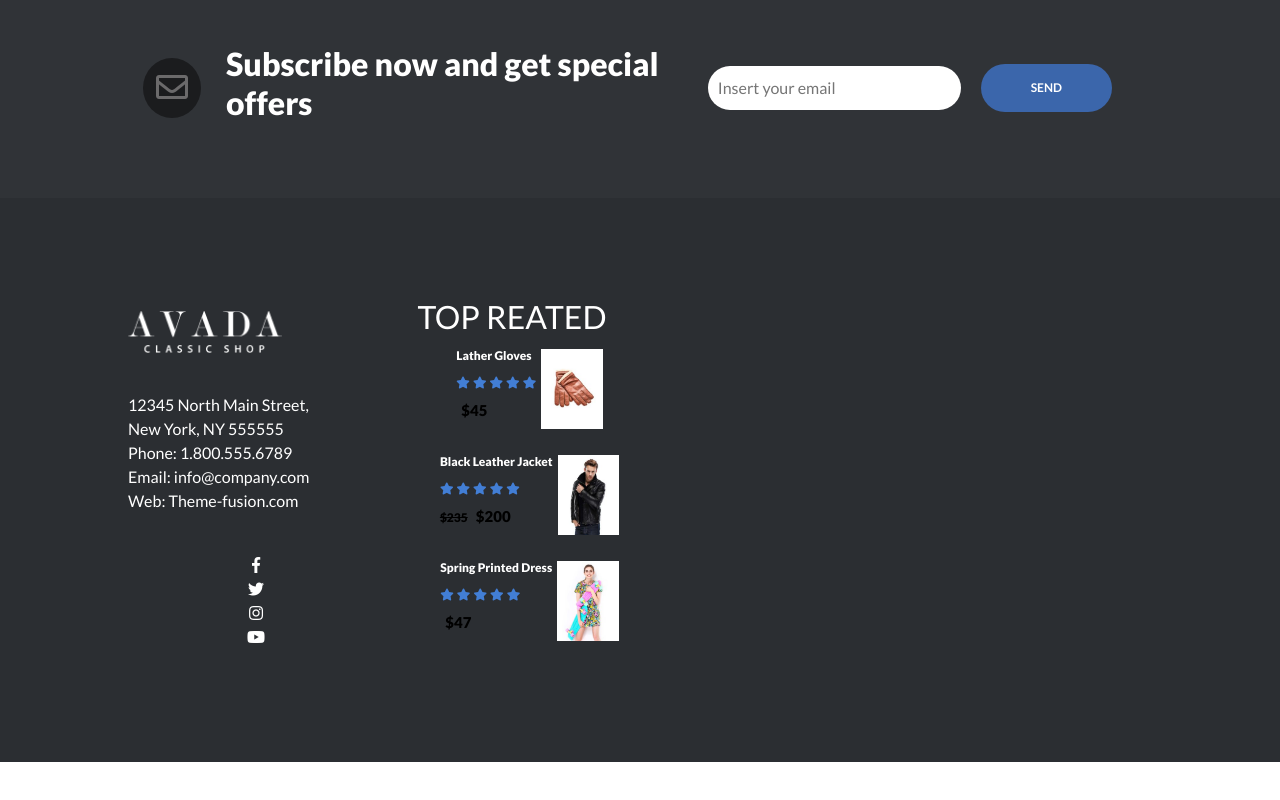
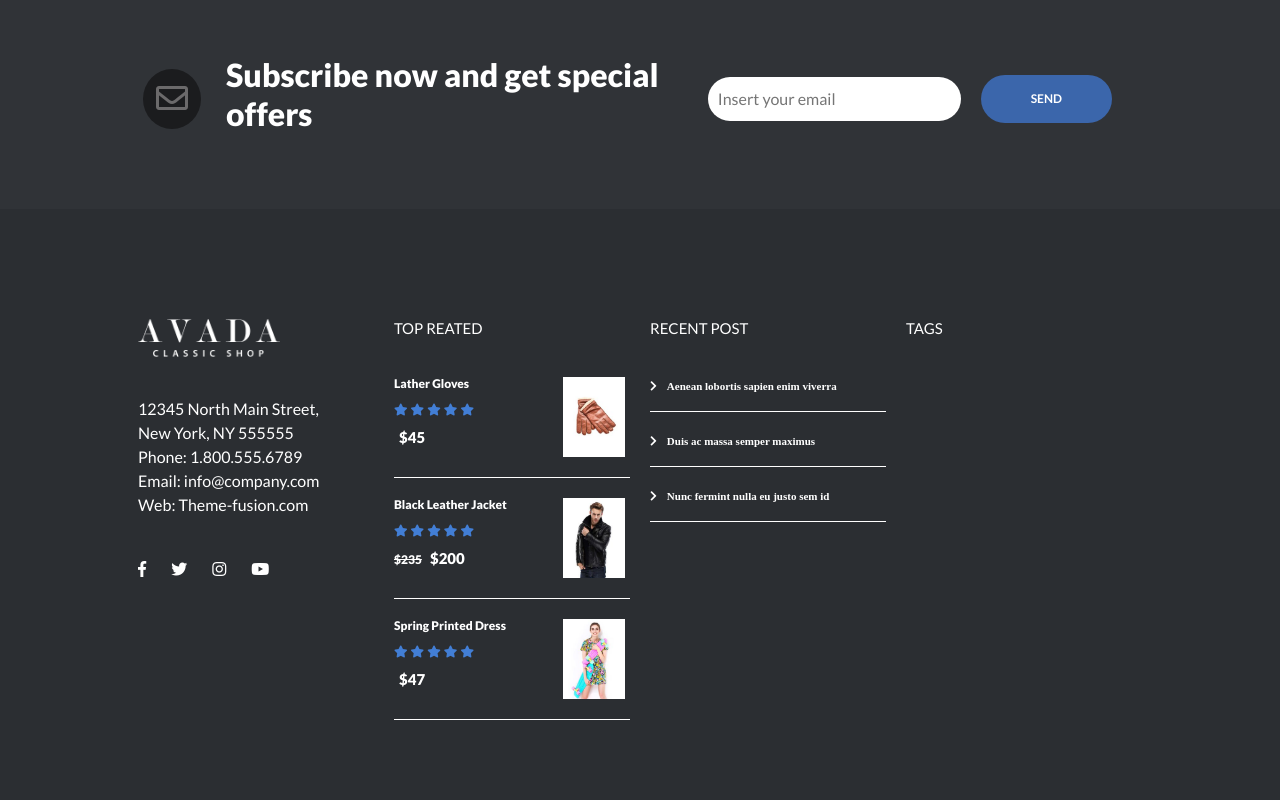
Before and after one commit to pierlucamariodussich/HTML_VueJs, a plain HTML site: page index.html in a window 1280 px wide. Shown: the part 5283-6083 px from the top of the page. Before the commit the page ends 6045 px from the top, so only its background shows below. Drawn offline with nearby package versions, Linux system fonts and the light colour scheme.

Commit message:
AVADA | version 1.0 > finish footer

```diff
--- a/css/style.css
+++ b/css/style.css
@@ -631,7 +631,7 @@ width: 100%
 }
 
 .blog > .row{
-  width: 60%;
+  width: 80%;
 }
 
 .blog > .row > .col{
@@ -670,7 +670,7 @@ width: 100%
   width: 100%
 }
 .summary > .row{
-  width: 60%;
+  width: 80%;
 }
 
 .summary > .row >.col-3 > h2{
@@ -845,7 +845,7 @@ footer > .row{
 footer > .row >.col-3{
   width: 100%;
   margin:0;
-  padding:0;
+  padding:10px ;
 }
 
 .first_column > img{
@@ -860,7 +860,50 @@ footer > .row >.col-3{
   margin-bottom: 40px ;
 }
 
-.social_footer > a {
+.white{
   color: white;
+}
+
+.social_footer{
+  width: 100%
+}
+
+.social_footer > a{
+  margin-right: 25px;
+}
+
+footer > .row >.col-3 > h2{
+  font-size: 15px;
+  margin-bottom:20px;
+  padding:0;
+  text-align: left;
+}
+
+footer > .row >.col-3 > ul{
+  width: 100%;
+  margin:0;
+  padding:0;
+}
+footer > .row >.col-3 > ul > li{
+  width: 100%;
+  padding: 15px 0;
+  margin:0;
+  border-bottom: 1px solid white;
+  list-style: none;
 
 }
+
+footer .t-p-p > .price > span {
+  color: white;
+}
+
+footer > .row >.col-3 > ul > li > a{
+  color: white;
+  font-size: 11px;
+  font-weight: 400;
+
+}
+
+footer > .row >.col-3 > ul > li > a > i > span{
+  margin: 10px;
+}
--- a/index.html
+++ b/index.html
@@ -541,7 +541,7 @@
       </section>
        <!-- footer -->
       <footer  class=" footer d-flex flex-column align-items-center justify-content-center">
-        <div class="row d-flex  align-items-center justify-content-center">
+        <div class="row d-flex  align-items-start justify-content-start">
           <div class="col-3 first_column">
             <img src="img/logof.png" alt="logo bianco">
             <p> 12345 North Main Street, <br>
@@ -549,19 +549,20 @@
                 Phone: 1.800.555.6789 <br>
                 Email: info@company.com <br>
                 Web: Theme-fusion.com</p>
-             <div class="social_footer d-flex justify-content-center align-items-center"
-                     v-for='icon in icons'>
-                  <a :href="icon.src">
+             <div class="social_footer d-flex  justify-content-start ">
+                  <a v-for='icon in icons'
+                     :href="icon.src"
+                     class="white">
                     <i :class='icon.class'></i>
                   </a>
               </div>
 
           </div>
-          <div class=" col-3 d-flex flex-column align-items-center justify-content-center">
+          <div class=" col-3 d-flex flex-column align-items-start justify-content-center">
             <h2> TOP REATED </h2>
             <ul v-for="product in topReated" class=" d-flex align-items-center justify-content-center">
               <li class="  d-flex  ">
-                <div class="  t-p-p d-flex flex-column">
+                <div class="  t-p-p d-flex flex-column ">
                   <h5> {{product.name}}</h5>
                   <div class="star">
                     <i class=" fa-star" :class="product.point >= 1 ? 'fas' : 'd-none' "></i>
@@ -583,9 +584,29 @@
 
           </div>
           <div class="col-3">
-
+            <h2> RECENT POST</h2>
+            <ul v-for='post in blogPost'>
+              <li>
+                <a href="#">
+                  <i class="fas fa-chevron-right">
+                    <span>{{post.title}}</span>
+                  </i>
+                </a>
+              </li>
+            </ul>
           </div>
           <div class="col-3">
+            <h2> TAGS</h2>
+            <div class="tags-box"
+                  v-for= "tag in tags">
+
+               <div class="">
+
+               </div>
+
+
+            </div>
+
 
           </div>
 
```
